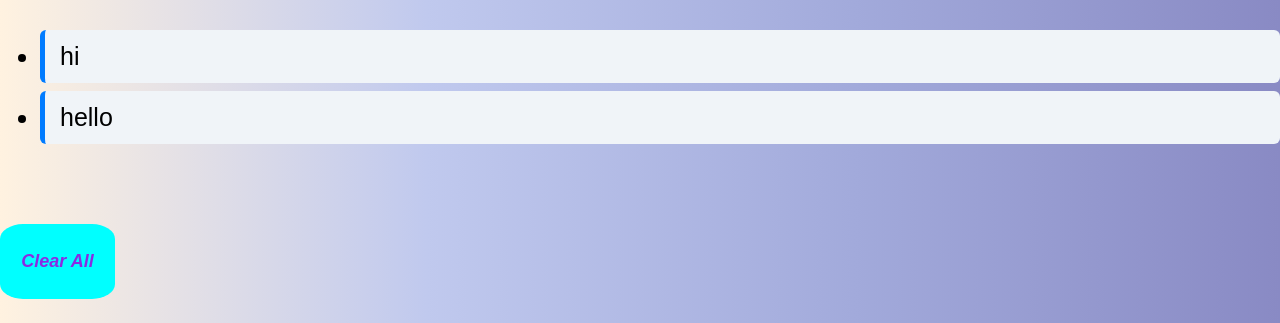
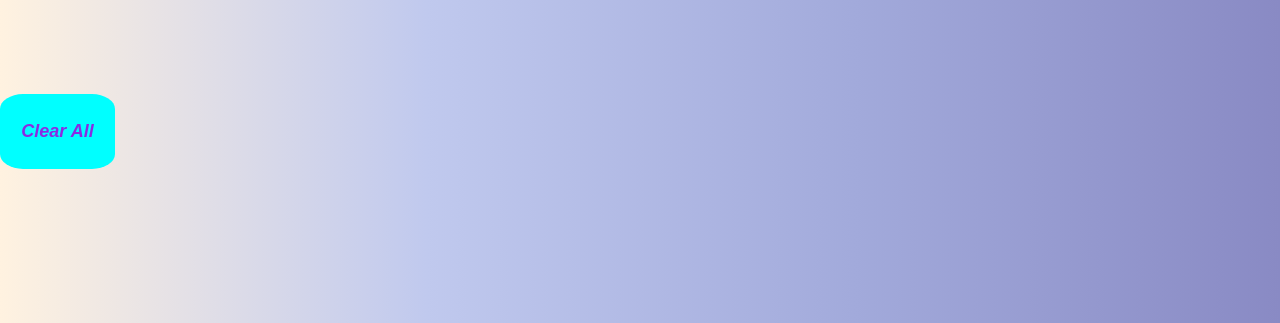
Before and after one commit to KarthikRaj07/practice, a plain HTML site: page to-do-list/index.html in a window 1280 px wide. Shown: the part 509-832 px from the top of the page. Drawn offline with Linux system fonts and the light colour scheme.

Commit message:
Updated code

```diff
--- a/to-do-list/index.html
+++ b/to-do-list/index.html
@@ -23,8 +23,7 @@
 
     <div class="TaskList-block">
       <ul class="TaskList">
-       <li>hi</li>
-       <li>hello</li>
+
       </ul>
     </div>
     <button id="clearBtn">Clear All</button>
```
